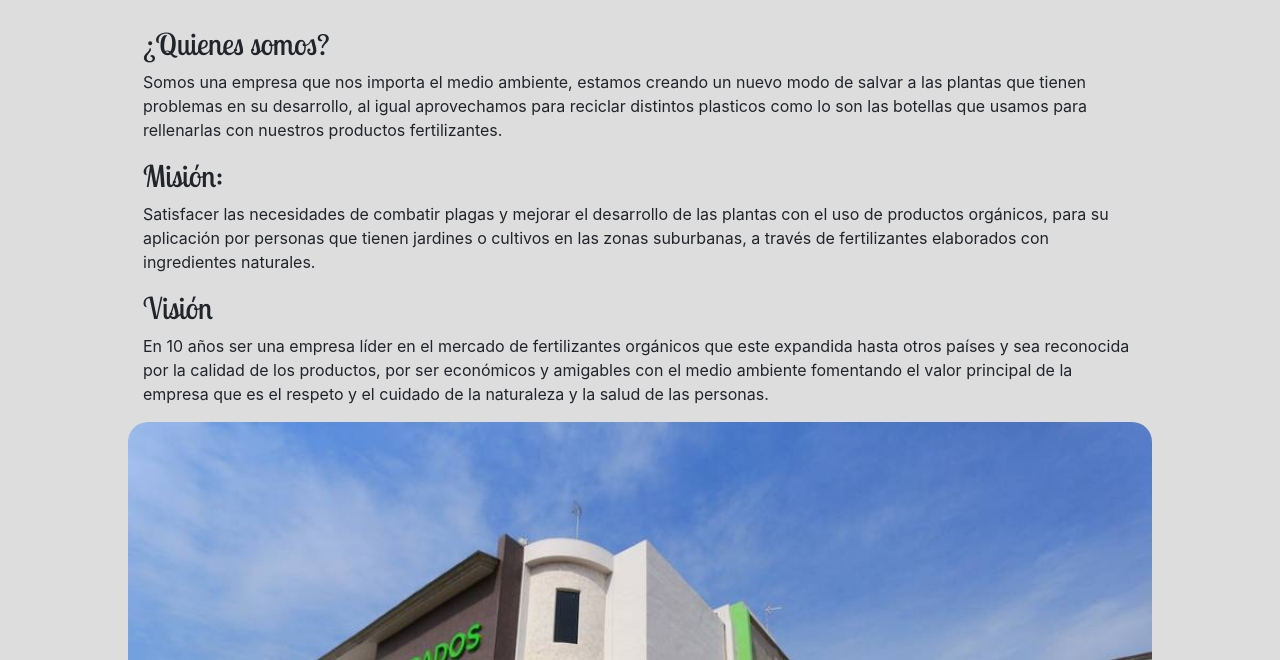
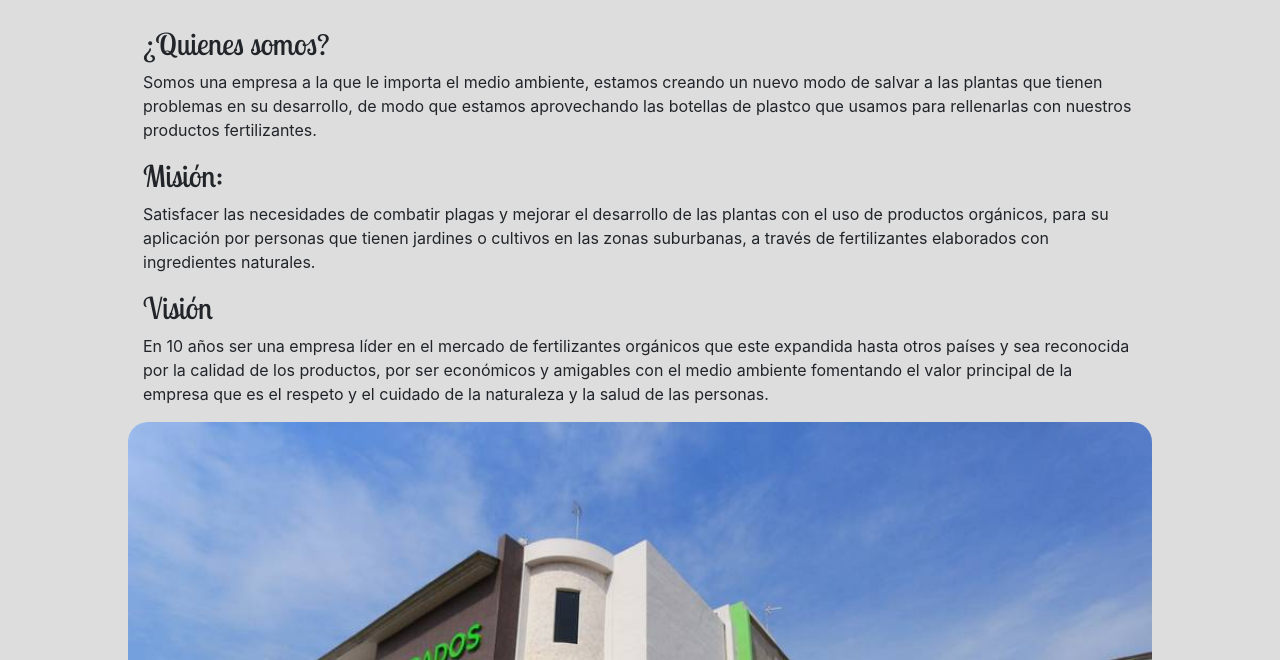
Before and after one commit to Lina1234535/prueba, a plain HTML site: page quienessomos.html in a window 1280 px wide. Shown: the part 140-800 px from the top of the page. Drawn offline with Linux system fonts and the light colour scheme; a web font is replaced by a local one.

Commit message:
Redaccion
Modificamos un párrafo para una lectura muchos mas entendible

```diff
--- a/quienessomos.html
+++ b/quienessomos.html
@@ -62,10 +62,9 @@
         <div class="mision col-md-12">
           <h5>¿Quienes somos?</h5>
           <p>
-            Somos una empresa que nos importa el medio ambiente, estamos creando un nuevo modo de salvar
-            a las plantas que tienen problemas en su desarrollo, al igual
-            aprovechamos para reciclar distintos plasticos como lo son las
-            botellas que usamos para rellenarlas con nuestros productos fertilizantes.
+            Somos una empresa a la que le importa el medio ambiente, estamos creando un nuevo modo de salvar
+            a las plantas que tienen problemas en su desarrollo, de modo que estamos
+            aprovechando  las botellas de plastco  que usamos para rellenarlas con nuestros productos fertilizantes.
           </p>
           <h5>Misión:</h5>
           <p>Satisfacer las necesidades de combatir plagas y mejorar el desarrollo de las plantas con el uso de productos orgánicos, para su aplicación por personas que tienen jardines o cultivos en las zonas suburbanas, a través de fertilizantes elaborados con ingredientes naturales.</p>
```
